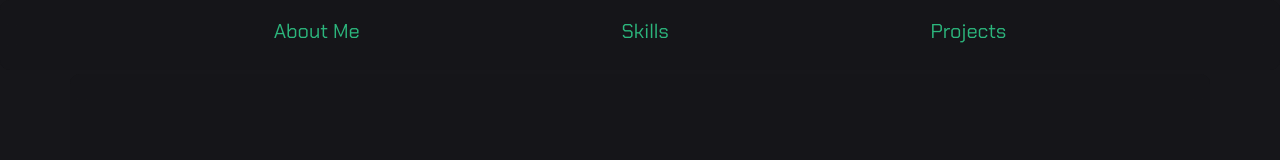
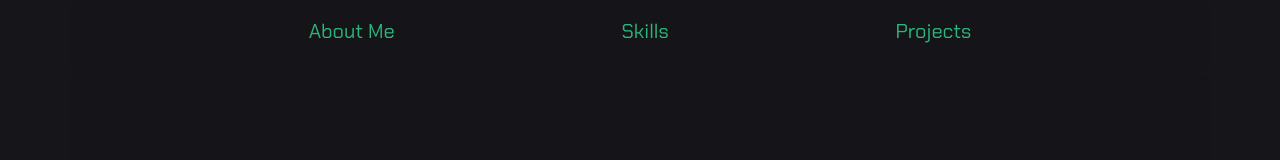
Before and after one commit to zJaaal/portfolio, a React (Vite) app: page / in a window 1280 px wide. Shown: the top 160 px of the page. Built offline with nearby package versions, Linux system fonts and the light colour scheme.

Commit message:
Update NavBar.jsx

```diff
--- a/src/components/main/NavBar.jsx
+++ b/src/components/main/NavBar.jsx
@@ -2,7 +2,7 @@ import React from "react";
 import "../../styles/main/NavBar.css";
 const NavBar = () => {
   return (
-    <div className="nav-bar container-fluid glass-card">
+    <div className="nav-bar container glass-card">
       <div
         className="d-flex justify-content-evenly align-items-center"
         style={{ height: "inherit" }}
```
